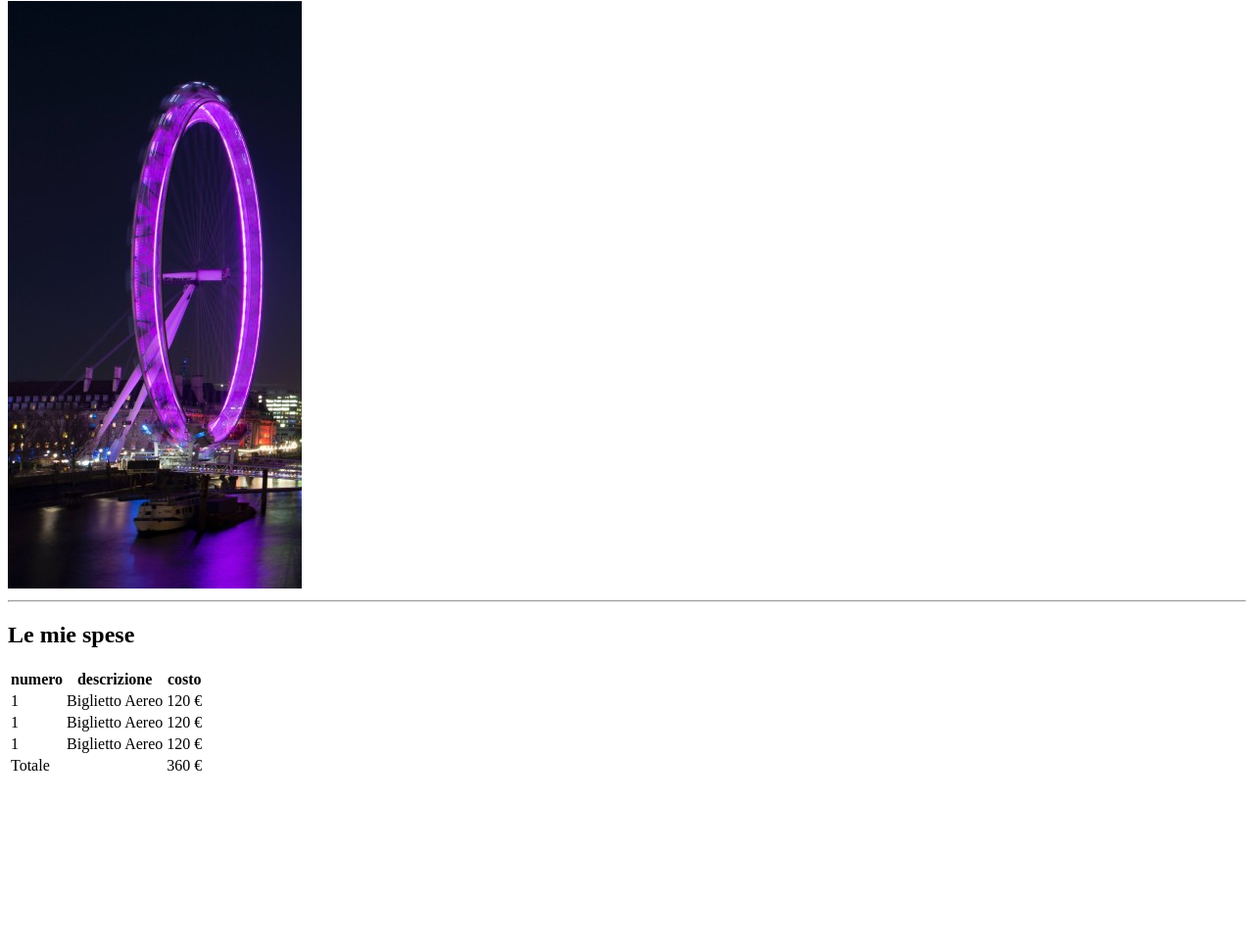
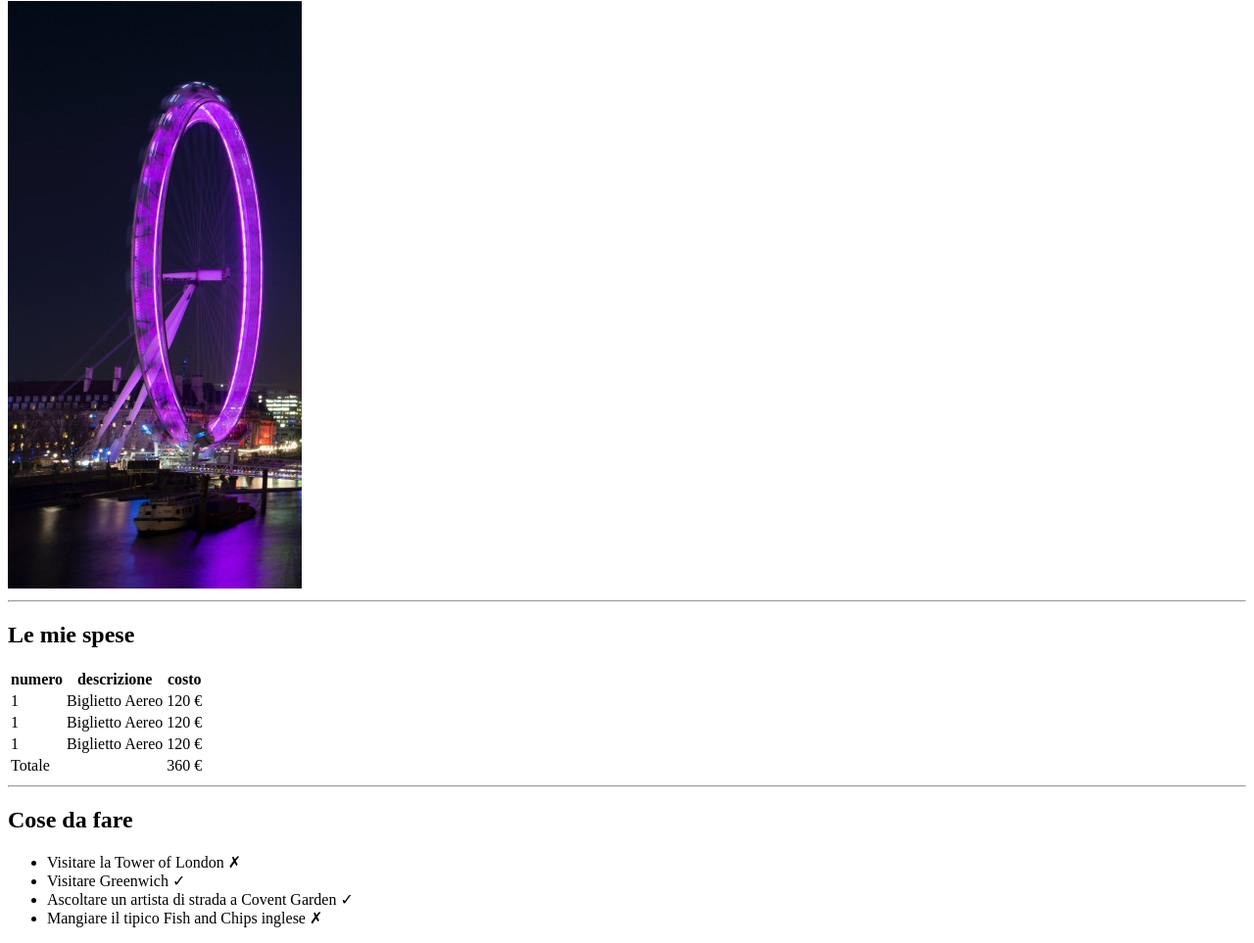
Before and after one commit to ChriCore99/html-london-trip, a plain HTML site: page index.html in a window 1280 px wide. Shown: the part 79-1042 px from the top of the page at 98% size. Before the commit the page ends 881 px from the top, so only its background shows below. Drawn offline with Linux system fonts and the light colour scheme; files whose address does not match are found by name.

Commit message:
ADD: aggiunta lista disordinata con entity

```diff
--- a/index.html
+++ b/index.html
@@ -6,13 +6,19 @@
     <title>Document</title>
 </head>
 <body>
+
+    <!-- titolo -->
     <h1> Il mio Viaggio a Londra </h1>
+
+    <!-- foto divisa -->
     <div>
         <img src="../html-london-trip-1/img/pexels-bill-emrich-230794-0.jpg" alt="">
     </div>
 
+    <!-- riga divisoria -->
     <hr>
 
+    <!-- tabella -->
     <h2>Le mie spese </h2>
     <table>
         <th> numero</th>
@@ -39,5 +45,25 @@
             <td> 360 &euro; </td>
         </tr>
     </table>
+
+    <!-- riga divisoria -->
+    <hr>
+
+    <!-- lista disordinata -->
+    <h2>Cose da fare </h2>
+    <ul>
+        <li> Visitare la Tower of London &cross;</li>
+        <li> Visitare Greenwich &check;</li>
+        <li> Ascoltare un artista di strada a Covent Garden &check;</li>
+        <li> Mangiare il tipico Fish and Chips inglese &cross;</li>
+    </ul>
+
+    <!-- riga divisoria-->
+
+    <!-- liste ordinate e disordinate -->
+
+    <!-- riga divisoria -->
+
+    <!-- foto finali -->
 </body>
 </html>
```
